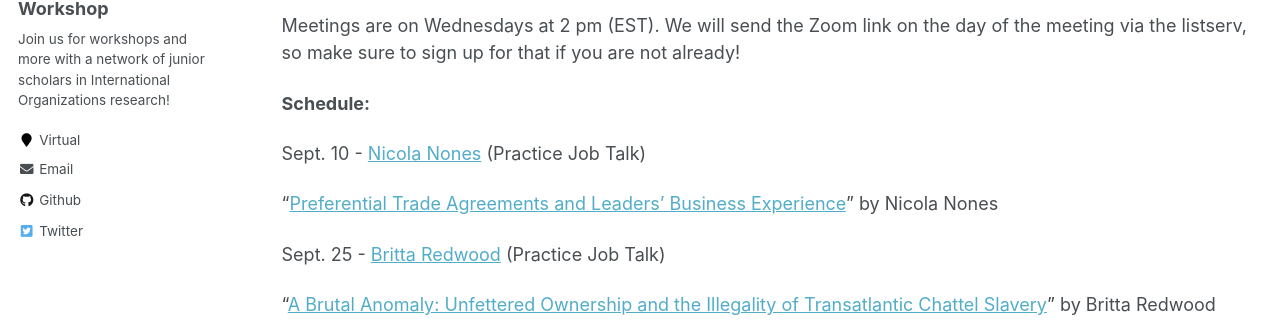
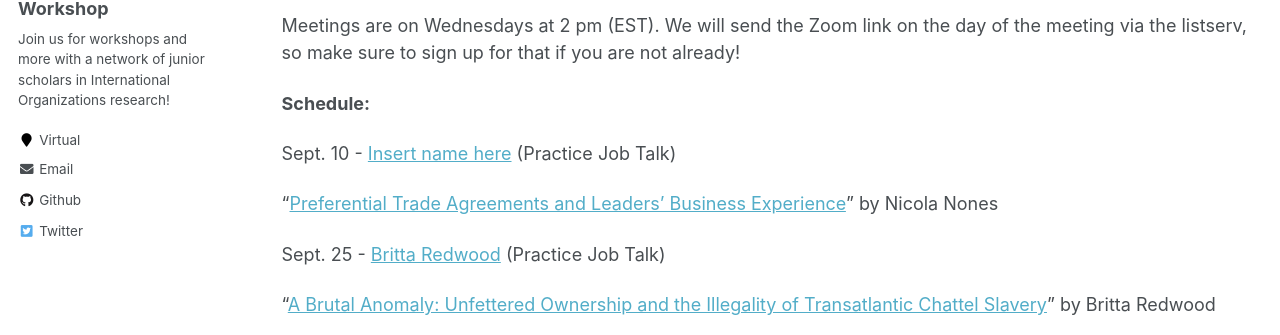
Before and after one commit to IO-workshop/IO-workshop.github.io, a Jekyll site: the page built from _pages/schedule.md, in a window 1280 px wide and 1199 px high. Shown: the part 152-487 px from the top of the window. Built offline with Jekyll 4.4.1, drawn with Linux system fonts in a browser that asks for light colours.

Commit message:
fake push for test

```diff
--- a/_pages/schedule.md
+++ b/_pages/schedule.md
@@ -8,7 +8,7 @@ Meetings are on Wednesdays at 2 pm (EST). We will send the Zoom link on the day
 
 **Schedule:**
 
-Sept. 10 - [Nicola Nones](https://www.nicolanones.com/) (Practice Job Talk)
+Sept. 10 - [Insert name here](https://www.fakewebsite.com/) (Practice Job Talk)
 
 "[Preferential Trade Agreements and Leaders' Business Experience](https://io-workshop.github.io/files/Nones_2024-PTAs.pdf)" by Nicola Nones
 
```
